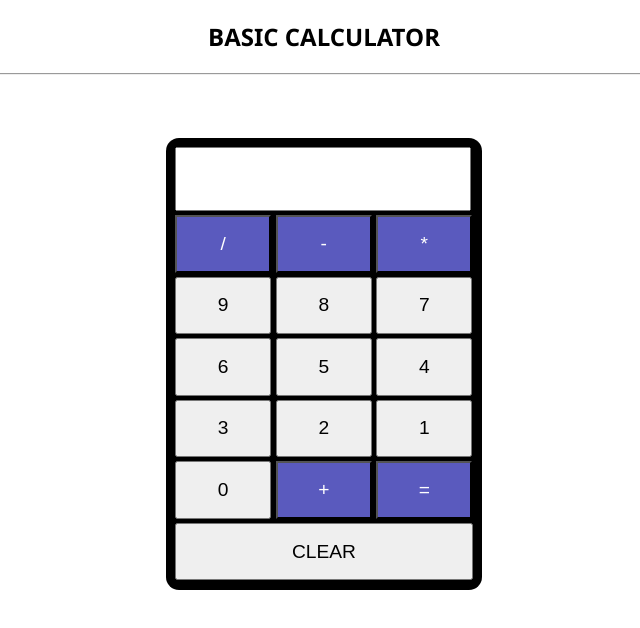
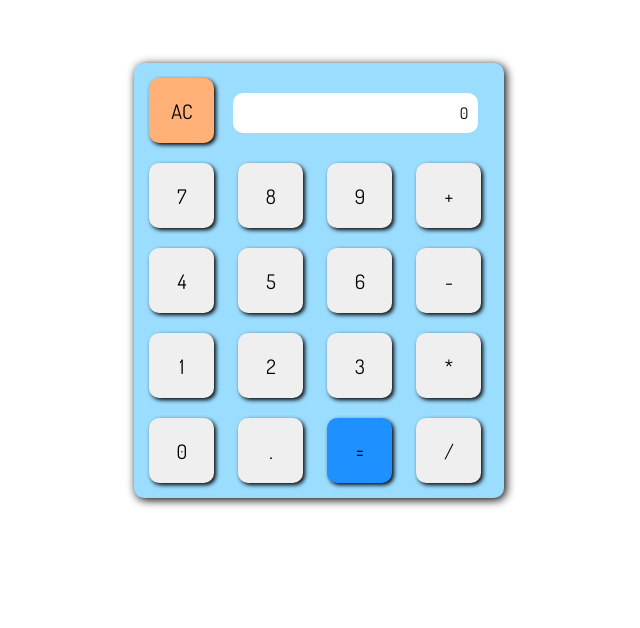
Before and after one commit to muddassir1112/js-Calculator, a plain HTML site: page src/index.html in a window 1280 px wide. Shown: the whole page, without its empty margins (316-956 px from the left). Drawn offline with Linux system fonts and the light colour scheme.

Commit message:
Task Completed

```diff
--- a/src/index.html
+++ b/src/index.html
@@ -4,66 +4,45 @@
     <meta charset="UTF-8" />
     <meta http-equiv="X-UA-Compatible" content="IE=edge" />
     <meta name="viewport" content="width=device-width, initial-scale=1.0" />
-    <link rel="preconnect" href="https://fonts.googleapis.com">
-    <link rel="preconnect" href="https://fonts.gstatic.com" crossorigin>
-    <link href="https://fonts.googleapis.com/css2?family=Orbitron&display=swap" rel="stylesheet">
-    <link rel="stylesheet" href="style.css">
-    <title>Calculator</title>
+    <link rel="stylesheet" href="style.css" />
+    <title>Simple Calculator</title>
   </head>
   <body>
-    <h2 style="text-align:center;font-family:'Segoe UI', Tahoma, Geneva, Verdana, sans-serif">BASIC CALCULATOR</h2>
-    <hr />
-    <div>
-      <center>
-        <table>
-          <tr>
-            <td colspan="3"><input size="10px" type="text" id="input" style="font-size:larger;font-family: Orbitron" /></td>
-          </tr>
-          <tr>
-            <td>
-              <input type="button" value="/" id="div" onclick="button('/')" style="font-size:larger;background-color: rgb(90, 90, 190);color:white"  />
-            </td>
-            <td>
-              <input type="button" value="-" id="sub" onclick="button('-')" style="font-size:larger;background-color: rgb(90, 90, 190);color:white"  />
-            </td>
-            <td>
-              <input type="button" value="*" id="mul" onclick="button('*')" style="font-size:larger;background-color: rgb(90, 90, 190);color:white" " />
-            </td>
-          </tr>
-
-          <tr>
-            <td><input type="button" value="9" onclick="button('9')" style="font-size:larger" /></td>
-            <td><input type="button" value="8" onclick="button('8')" style="font-size:larger" /></td>
-            <td><input type="button" value="7" onclick="button('7')" style="font-size:larger" /></td>
-          </tr>
-
-          <tr>
-            <td><input type="button" value="6" onclick="button('6')" style="font-size:larger" /></td>
-            <td><input type="button" value="5" onclick="button('5')" style="font-size:larger" /></td>
-            <td><input type="button" value="4" onclick="button('4')" style="font-size:larger" /></td>
-          </tr>
-
-          <tr>
-            <td><input type="button" value="3" onclick="button('3')" style="font-size:larger" /></td>
-            <td><input type="button" value="2" onclick="button('2')" style="font-size:larger" /></td>
-            <td><input type="button" value="1" onclick="button('1')" style="font-size:larger" /></td>
-          </tr>
-
-          <tr>
-            <td><input type="button" value="0" onclick="button('0')" style="font-size:larger" /></td>
-            <td>
-              <input type="button" value="+" id="add" onclick="button('+')" style="font-size:larger;background-color: rgb(90, 90, 190);color:white"  />
-            </td>
-            <td><input type="button" value="=" onclick="output()" style="font-size:larger;background-color: rgb(90, 90, 190);color:white" /></td>
-          </tr>
-
-          <tr>
-            <td colspan="3">
-              <input type="button" value="CLEAR" id="clr" onclick="reset()" style="font-size:larger"/>
-            </td>
-          </tr>
-        </table>
-      </center>
+    <div id="calculatorBody">
+      <div>
+        <input id="AC" type="button" onclick="clearAll()" value="AC" />
+        <span id="answer">0</span>
+      </div>
+      <div class="row"></div>
+      <div class="row">
+        <input type="button" onclick="numericButton('7')" value="7" />
+        <input type="button" onclick="numericButton('8')" value="8" />
+        <input type="button" onclick="numericButton('9')" value="9" />
+        <input type="button" onclick="operatorButton('+')" value="+" />
+      </div>
+      <div class="row">
+        <input type="button" onclick="numericButton('4')" value="4" />
+        <input type="button" onclick="numericButton('5')" value="5" />
+        <input type="button" onclick="numericButton('6')" value="6" />
+        <input type="button" onclick="operatorButton('-')" value="-" />
+      </div>
+      <div class="row">
+        <input type="button" onclick="numericButton('1')" value="1" />
+        <input type="button" onclick="numericButton('2')" value="2" />
+        <input type="button" onclick="numericButton('3')" value="3" />
+        <input type="button" onclick="operatorButton('*')" value="*" />
+      </div>
+      <div class="row">
+        <input type="button" onclick="numericButton('0')" value="0" />
+        <input type="button" onclick="numericButton('.')" value="." />
+        <input
+          id="equals"
+          type="button"
+          onclick="calculateQueue(queue)"
+          value="="
+        />
+        <input type="button" onclick="operatorButton('/')" value="/" />
+      </div>
     </div>
     <script src="script.js"></script>
   </body>
--- a/src/script.js
+++ b/src/script.js
@@ -1,31 +1,77 @@
-
-function button(param){
-    document.getElementById('input').value += param; //Taken input from input box and concatenating it
+var queue = [];
+var input = 0;
+// function to calculate the values in the queue array
+function calculateQueue(value) {
+  if (input !== 0) {
+    input = parseFloat(input);
+    addToQueue(input);
+  }
+  var answer = value[0];
+  var dividedByZero = 0;
+  for (var i = 2; i < value.length; i = i + 2) {
+    switch (queue[i - 1]) {
+      case "+":
+        answer += value[i];
+        break;
+      case "-":
+        answer -= value[i];
+        break;
+      case "/":
+        if (value[i] === 0) dividedByZero = 1;
+        else answer = answer / value[i];
+        break;
+      case "*":
+        answer = answer * value[i];
+        break;
+    }
+  }
+// The toFixed() method converts a number to a string.
+// The toFixed() method rounds the string to a specified number of decimals.
+  answer = answer.toFixed(10);
+  answer = parseFloat(answer);
+  if (dividedByZero === 1) {
+    clearAll();
+    document.getElementById("answer").innerHTML = "ERROR";
+  } else {
+    document.getElementById("answer").innerHTML = answer;
+    input = answer;
+    queue = [];
+  }
 }
-
-function input(){ // This function helps to calculate the resultant value
-    var result = [];
-    if(document.getElementById('input').value.includes("-")){
-        result = document.getElementById('input').value.split('-'); // Split function breaks an array into two parts as per the given instructions
-        return parseInt(result[0]) - parseInt(result[1]);
-    }
-    else if(document.getElementById('input').value.includes("+")){
-        result = document.getElementById('input').value.split('+');
-        return parseInt(result[0]) + parseInt(result[1]);
-    }
-    else if(document.getElementById('input').value.includes("/")){
-        result = document.getElementById('input').value.split('/');
-        return parseInt(result[0]) / parseInt(result[1]);
-    }
-    else if(document.getElementById('input').value.includes("*")){
-        result = document.getElementById('input').value.split('*');
-        return parseInt(result[0]) * parseInt(result[1]);
-    }
+// function to add input value to array queue
+function addToQueue(input) {
+  queue.push(input);
 }
-function output(){ // The resultant value will get stored in the variable and will dispaly in the input box
-    var ans = input();
-    document.getElementById('input').value = ans ;
+// function to clear the results
+function clearAll() {
+  queue = [];
+  input = 0;
+  document.getElementById("answer").innerHTML = "0";
 }
-function reset(){ // This function helps to clear the values from the input box
-    document.getElementById('input').value = "";
+//function to handle the nmumeric keys
+function numericButton(arg) {
+  if (
+    document.getElementById("answer").innerHTML === "ERROR" ||
+    (document.getElementById("answer").innerHTML == "0" && arg != ".")
+  ) {
+    document.getElementById("answer").innerHTML = "";
+  }
+  if (!(arg === ".") || !input.match(/[.]/)) {
+    input += arg;
+    document.getElementById("answer").innerHTML += arg;
+  }
 }
+//function ot handle the keys of operators
+function operatorButton(arg) {
+  if (input !== 0 && input !== "-") {
+    input = parseFloat(input);
+    addToQueue(input);
+    addToQueue(arg);
+    document.getElementById("answer").innerHTML += arg;
+    input = 0;
+  }
+  if (arg == "-" && isNaN(queue[0]) && input !== "-") {
+    input = "-";
+    document.getElementById("answer").innerHTML = "-";
+  }
+}
--- a/src/style.css
+++ b/src/style.css
@@ -1,25 +1,39 @@
-div{
+@import url("https://fonts.googleapis.com/css?family=Dosis");
+#calculatorBody {
+  border-radius: 10px;
+  box-shadow: 2px 2px 10px;
+  width: 360px;
+  background: #9bddff;
+  margin:5% 0% 0% 35%;
+  padding: 5px;
+}
 
+#answer {
+  width: 225px;
+  display: inline-block;
+  text-align: right;
+  font-family: "Dosis", sans-serif;
+  margin: 5px;
+  padding: 10px;
+  border-radius: 10px;
+  background: white;
 }
-table{
-    border-radius: 13px;
-    background-color: black;
-    width:fit-content;
-    margin-top: 5%;
-    padding: 0.5% 0.5% 0.5% 0.5%;
-
+input {
+  cursor: pointer;
+  width: 65px;
+  height: 65px;
+  border-radius: 10px;
+  padding: 15px;
+  font-size: 20px;
+  margin: 10px;
+  font-family: "Dosis", sans-serif;
+  border: none;
+  outline: none;
+  box-shadow: 2px 2px 4px;
 }
-#input{
-    width: 15em;
+#AC {
+  background: #ffb178;
 }
-tr input{
- height:3em;
- width: 5em;
+#equals {
+  background: #1e90ff;
 }
-tr td input button{
-    font-size: larger;
-    color:red;
-}
-#clr{
-    width: 15.5em;
-}
```
